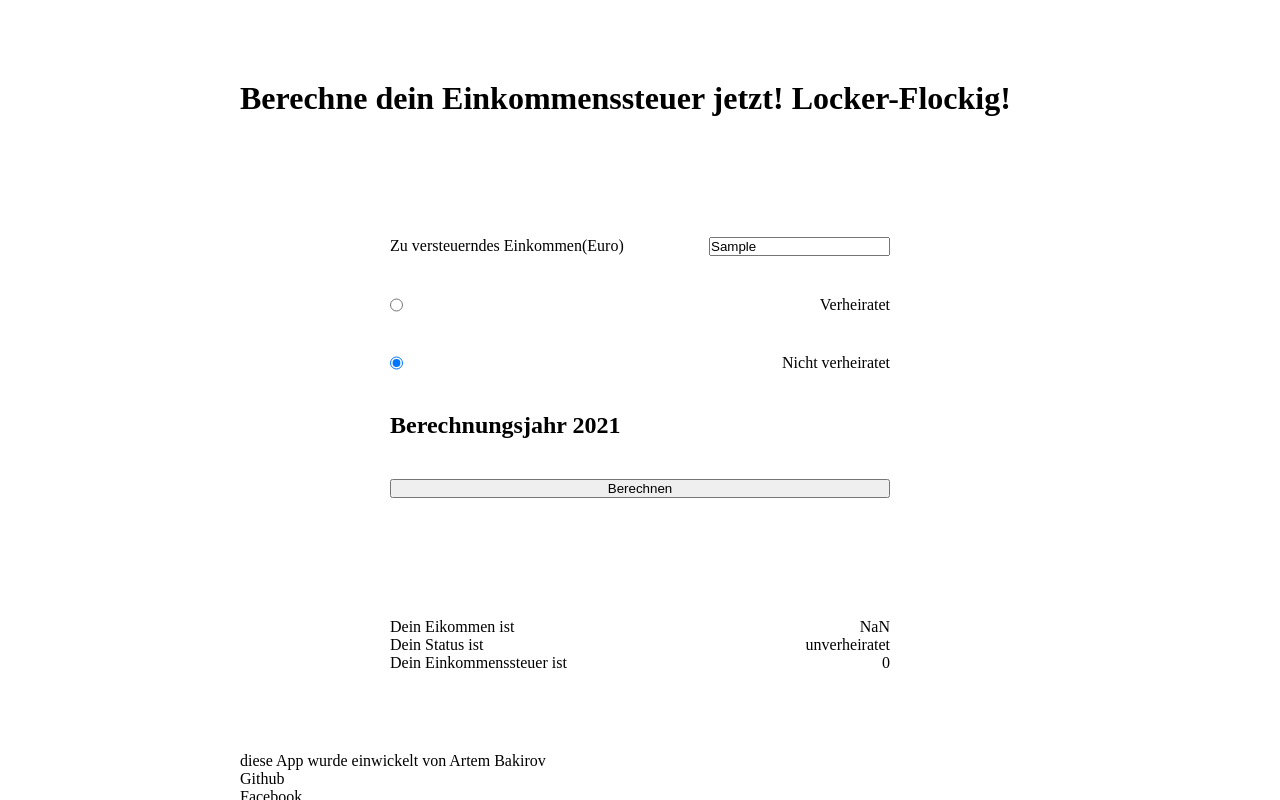
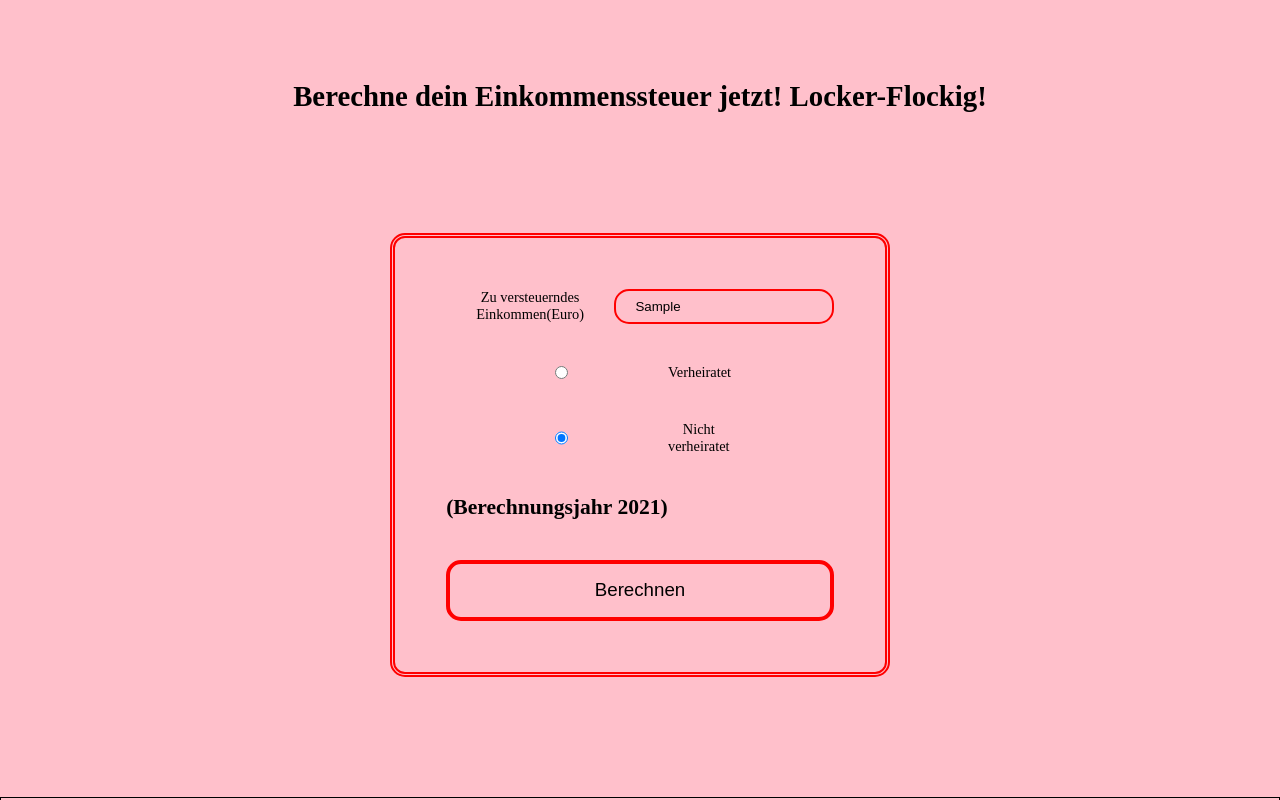
Before and after one commit to RickyTickyTavy69/steuerproject, a plain HTML site: page index.html in a window 1280 px wide. Both pictures are taken after typing "Sample" into the empty fields and a click on the button "Berechnen". Shown: the top 800 px of the page. Drawn offline with Linux system fonts and the light colour scheme.

Commit message:
gestyled

```diff
--- a/assets/scripts/script.js
+++ b/assets/scripts/script.js
@@ -2,8 +2,8 @@ import Taxes from "./modules/taxes.module.js";
 
 const form = document.querySelector(".taxesForm");
 const button = document.querySelector(".count");
-
-const salary = document.querySelector(".salary");
+const result = document.querySelector(".result");
+const salary = document.querySelector(".salaryresult");
 const status = document.querySelector(".status");
 const Est = document.querySelector(".ESt");
 
@@ -27,5 +27,7 @@ button.addEventListener("click", (event) => {
   let taxesObj = yourTaxes.count();
   salary.innerHTML = yourTaxes.salary;
   status.innerHTML = yourTaxes.status ? "verheiratet" : "unverheiratet";
-  Est.innerHTML = yourTaxes.ESt;
+  Est.innerHTML = `${yourTaxes.ESt} Euros`;
+
+  result.classList.add("active");
 });
--- a/assets/styles/style.css
+++ b/assets/styles/style.css
@@ -5,8 +5,11 @@
 }
 
 body {
-  max-width: 800px;
+  font-size: 0.9em;
+  max-width: 1400px;
   margin: 10vh auto;
+  text-align: center;
+  background-color: pink;
 }
 
 /*=================================================TaxesApp=========================================================*/
@@ -18,6 +21,9 @@ body {
   flex-direction: column;
   max-width: 500px;
   margin: 15vh auto;
+  border: 5px double red;
+  padding: 4%;
+  border-radius: 15px;
 }
 
 .taxesForm div {
@@ -26,15 +32,69 @@ body {
   margin-bottom: 5vh;
 }
 
+.isMarried {
+  max-width: 170px;
+  margin: 0 auto;
+}
+
+.married {
+  margin-right: 100px;
+}
+
+.salary {
+  background-color: #ffc0cb;
+  border: 2px solid red;
+  border-radius: 15px;
+  padding: 2% 5%;
+}
+
+.salary:focus {
+  outline: none;
+  border: 2px solid red;
+  background-color: #f7a3b1;
+}
+
+.count {
+  background-color: transparent;
+  padding: 4%;
+  border: 4px solid red;
+  border-radius: 15px;
+  font-size: 1.3em;
+  cursor: pointer;
+  transition: 0.3s;
+}
+
+.count:hover {
+  border: 4px solid rgb(232, 140, 11);
+  transition: 0.3s;
+}
+
 /*********************************************result********************/
 
 .result {
-  margin-bottom: 10vh;
+  display: none;
 }
 
-.result p {
-  max-width: 500px;
+.result.active {
+  align-items: center;
+  display: flex;
+  flex-direction: column;
+  margin-bottom: 10vh;
+  border: 1px solid black;
+}
+
+.result.active p {
+  max-width: 600px;
+  gap: 300px;
   display: flex;
   justify-content: space-between;
-  margin: 0 auto;
+  margin: 2vh auto;
 }
+
+/******************************************footer*****************************************************/
+
+footer {
+  display: flex;
+  flex-direction: column;
+  gap: 5vh;
+}
--- a/index.html
+++ b/index.html
@@ -16,14 +16,21 @@
         <form class="taxesForm">
           <div>
             <label for="Einkommen">Zu versteuerndes Einkommen(Euro)</label>
-            <input name="salary" id="Einkommen" type="text" />
+            <input class="salary" name="salary" id="Einkommen" type="text" />
           </div>
-          <div>
-            <input type="radio" id="statusMarried" value="1" name="status" />
+          <div class="isMarried">
+            <input
+              class="married"
+              type="radio"
+              id="statusMarried"
+              value="1"
+              name="status"
+            />
             <label for="statusMarried">Verheiratet</label>
           </div>
-          <div>
+          <div class="isMarried">
             <input
+              class="married"
               type="radio"
               id="statusNotMarried"
               value="0"
@@ -33,13 +40,13 @@
             <label for="statusNotMarried">Nicht verheiratet</label>
           </div>
           <div>
-            <h2>Berechnungsjahr 2021</h2>
+            <h2>(Berechnungsjahr 2021)</h2>
           </div>
           <button class="count">Berechnen</button>
         </form>
 
         <section class="result">
-          <p>Dein Eikommen ist <span class="salary"></span></p>
+          <p>Dein Eikommen ist <span class="salaryresult"></span></p>
           <p>Dein Status ist <span class="status"></span></p>
           <p>Dein Einkommenssteuer ist <span class="ESt"></span></p>
         </section>
@@ -47,9 +54,9 @@
     </main>
     <footer>
       diese App wurde einwickelt von Artem Bakirov
-      <p>Github</p>
-      <p>Facebook</p>
-      <p>Telegram</p>
+      <p><a href="https://github.com/RickyTickyTavy69">Github</a></p>
+      <p><a href="#">Facebook</a></p>
+      <p><a href="#">Telegram</a></p>
     </footer>
     <script type="module" src="./assets/scripts/script.js"></script>
   </body>
```
